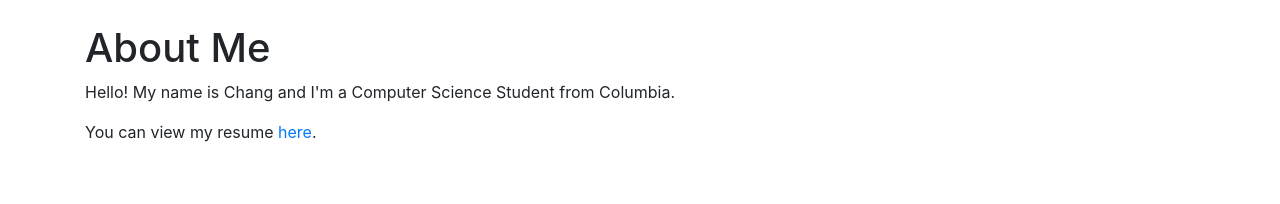
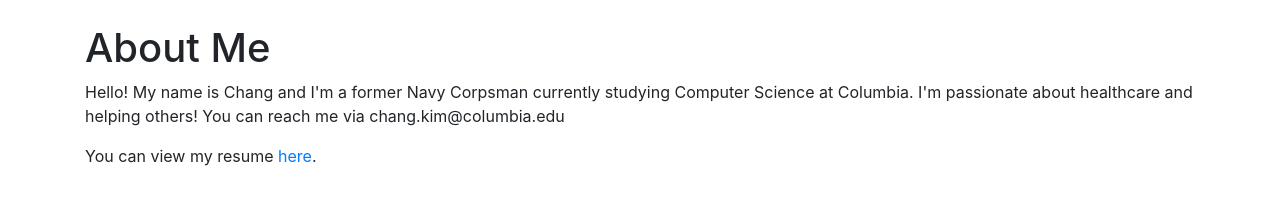
Before and after one commit to csk2183/csk2183.github.io, a website: page about.html in a window 1280 px wide. Drawn offline with nearby package versions, Linux system fonts and the light colour scheme.

Commit message:
minor tweaks

```diff
--- a/about.html
+++ b/about.html
@@ -15,7 +15,10 @@
   <div class="container mt-4">
     <h1>About Me</h1>
     <p>Hello!
-        My name is Chang and I'm a Computer Science Student from Columbia.
+        My name is Chang and I'm a former Navy Corpsman currently studying Computer Science at Columbia.
+        I'm passionate about healthcare and helping others!
+        You can reach me via chang.kim@columbia.edu
+
     </p>
     <p>You can view my resume <a href="data/rsm.pdf" target="_blank">here</a>.</p>
   </div>
--- a/data/posts.json
+++ b/data/posts.json
@@ -2,7 +2,9 @@
     {
       "title": "Blog Post #1",
       "date": "2024-11-04",
-      "content": "This is the first blog post content. I created this in an effort to be more marketable/employable but also to journal and showcase things."
+      "content": "This is the first blog post content.
+      I created this in an effort to be more marketable/employable but also to journal and showcase things.
+      "
     },
     {
       "title": "Blog Post #2",
```
Also changed, not shown: navbar.html (+1 -1 lines).
